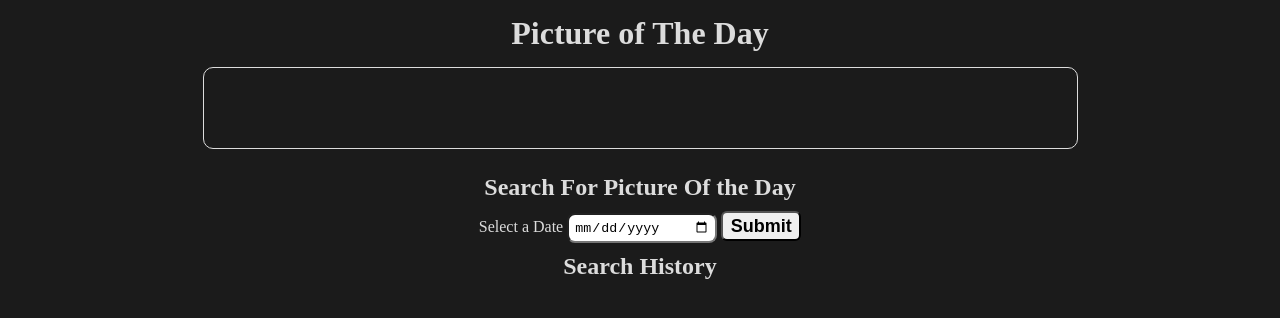
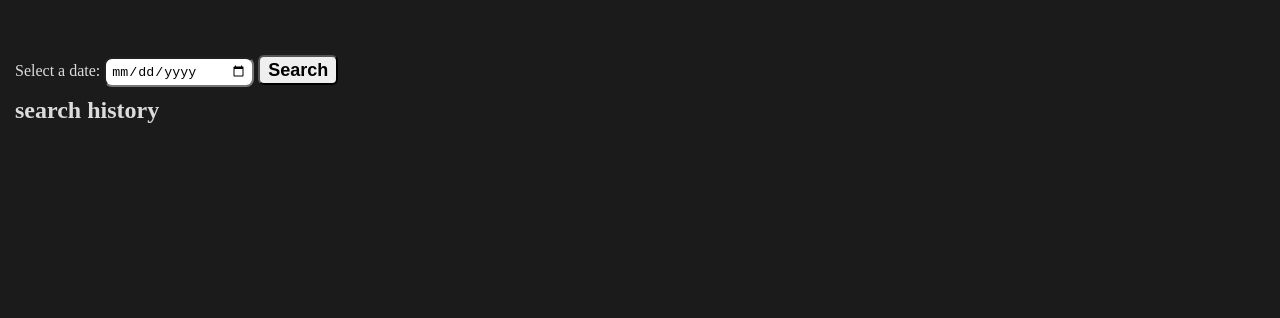
Before and after one commit to Naeem-Akhter11913/moduleTestMarch_2023, a plain HTML site: page index.html in a window 1280 px wide. Drawn offline with Linux system fonts and the light colour scheme; no server answers.

Commit message:
Update index.html

```diff
--- a/index.html
+++ b/index.html
@@ -1,38 +1,36 @@
 <!DOCTYPE html>
 <html lang="en">
+
 <head>
     <meta charset="UTF-8">
     <meta http-equiv="X-UA-Compatible" content="IE=edge">
     <meta name="viewport" content="width=device-width, initial-scale=1.0">
-    <title>March Module test 2023</title>
+    <link rel="stylesheet" href="style.css">
+    <title>Module test March 2023</title>
     <link rel="stylesheet" href="style.css">
 </head>
+
 <body>
 
-    <div class="container">
 
-        <h1 id="heading">NASA Picture Of The Day</h1>
+    <div class="center">
+        <div class="cont">
+            <div id="current-image-container"></div>
 
-        <!-- current picture -->
-        <div id="main-image-container">
-            <div id="current-image-container"></div>
+            <div id="search-container">
+                <form id="search-form">
+                    <label for="search-input">Select a date:</label>
+                    <input type="date" id="search-input">
+                    <button type="submit">Search</button>
+                </form>
+            </div>
+            <h2 id="headingpic">search history</h2>
+            <ul id="search-history">
+
+            </ul>
         </div>
-
-        <h2>Search For Picture Of the Day</h2>
-
-        <!-- search form -->
-        <form action="" id="search-form">
-            <label for="search-input">Select a Date <input type="date" id="search-input"></label>
-            <button>Submit</button>
-        </form>
-
-        <!-- previous search -->
-        <h2>Search History</h2>
-        <ul id="search-history"></ul>
-
     </div>
-
-
     <script src="script.js"></script>
 </body>
+
 </html>
```
